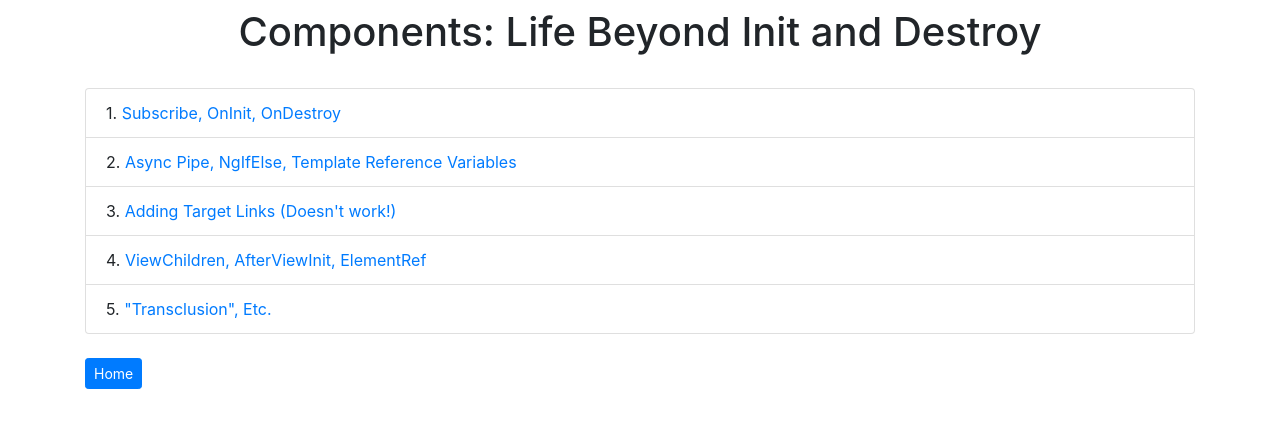
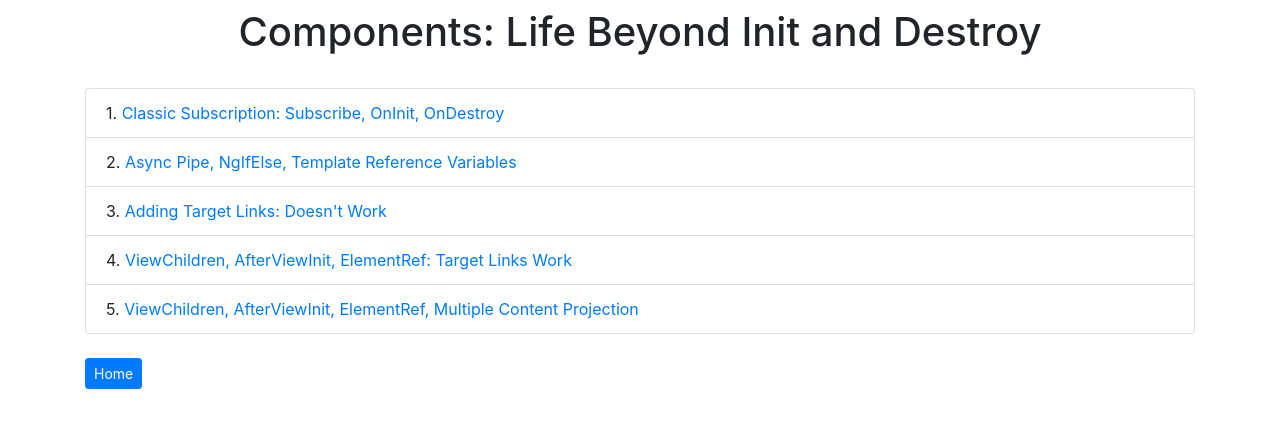
Before and after one commit to kmaida/ng-comp-life-client, an Angular app: page / in a window 1280 px wide. Shown: the top 428 px of the page. Built offline with nearby package versions, Linux system fonts and the light colour scheme.

Commit message:
Cleanup and error checking

```diff
--- a/src/app/pages/afterviewinit/afterviewinit.component.ts
+++ b/src/app/pages/afterviewinit/afterviewinit.component.ts
@@ -21,7 +21,7 @@ import { tap } from 'rxjs/operators';
 export class AfterviewinitComponent implements AfterViewInit, OnDestroy {
   hashSub: Subscription;
   dinoList$: Observable<IDinosaur[]>;
-  @ViewChildren('dinoElement') dinoList: QueryList<any>;
+  @ViewChildren('dinoElement') dinoList: QueryList<ElementRef>;
   initDinoElementSub: Subscription;
   scrollId: string;
   loading = true;
@@ -31,7 +31,7 @@ export class AfterviewinitComponent implements AfterViewInit, OnDestroy {
     private route: ActivatedRoute,
     private api: ApiService
   ) {
-    this._initHashSub();
+    this._subscribeToHashChange();
     this.dinoList$ = api.getDinos$().pipe(
       tap(
         (res) => this.loading = false,
@@ -43,7 +43,7 @@ export class AfterviewinitComponent implements AfterViewInit, OnDestroy {
     );
   }
 
-  private _initHashSub() {
+  private _subscribeToHashChange() {
     this.hashSub = this.route.fragment.subscribe(
       fragment => {
         if (fragment) {
@@ -69,10 +69,12 @@ export class AfterviewinitComponent implements AfterViewInit, OnDestroy {
 
   private _scrollToAnchor(queryList: QueryList<ElementRef>) {
     const scrollElementRef = queryList.find(
-      (el: ElementRef) => el.nativeElement.id === this.scrollId
+      (el: ElementRef) => el && el.nativeElement ? el.nativeElement.id === this.scrollId : null
     );
-    const pos = scrollElementRef.nativeElement.offsetTop || document.body.clientTop || 0;
-    window.scrollTo(0, pos);
+    if (scrollElementRef) {
+      const pos = scrollElementRef.nativeElement.offsetTop;
+      window.scrollTo(0, pos);
+    }
   }
 
   ngOnDestroy() {
--- a/src/app/pages/final/final.component.ts
+++ b/src/app/pages/final/final.component.ts
@@ -16,14 +16,12 @@ import { tap } from 'rxjs/operators';
 @Component({
   selector: 'app-final',
   templateUrl: './final.component.html',
-  styles: [`
-    :host ::ng-deep .notes { color: red; }
-  `]
+  styles: [`:host ::ng-deep .notes { color: red; }`]
 })
 export class FinalComponent implements AfterViewInit, OnDestroy {
   hashSub: Subscription;
   dinoList$: Observable<IDinosaur[]>;
-  @ViewChildren('dinoElement') dinoList: QueryList<any>;
+  @ViewChildren('dinoElement') dinoList: QueryList<ElementRef>;
   initDinoElementSub: Subscription;
   scrollId: string;
   loading = true;
@@ -33,7 +31,7 @@ export class FinalComponent implements AfterViewInit, OnDestroy {
     private route: ActivatedRoute,
     private api: ApiService
   ) {
-    this._initHashSub();
+    this._subscribeToHashChange();
     this.dinoList$ = api.getDinos$().pipe(
       tap(
         (res) => this.loading = false,
@@ -45,7 +43,7 @@ export class FinalComponent implements AfterViewInit, OnDestroy {
     );
   }
 
-  private _initHashSub() {
+  private _subscribeToHashChange() {
     this.hashSub = this.route.fragment.subscribe(
       fragment => {
         if (fragment) {
@@ -71,10 +69,12 @@ export class FinalComponent implements AfterViewInit, OnDestroy {
 
   private _scrollToAnchor(queryList: QueryList<ElementRef>) {
     const scrollElementRef = queryList.find(
-      (el: ElementRef) => el.nativeElement.id === this.scrollId
+      (el: ElementRef) => el && el.nativeElement ? el.nativeElement.id === this.scrollId : null
     );
-    const pos = scrollElementRef.nativeElement.offsetTop || document.body.clientTop || 0;
-    window.scrollTo(0, pos);
+    if (scrollElementRef) {
+      const pos = scrollElementRef.nativeElement.offsetTop;
+      window.scrollTo(0, pos);
+    }
   }
 
   ngOnDestroy() {
--- a/src/app/pages/home/home.component.html
+++ b/src/app/pages/home/home.component.html
@@ -2,18 +2,18 @@
 
 <ul class="list-group">
   <li class="list-group-item">
-    1. <a routerLink="/start">Subscribe, OnInit, OnDestroy</a>
+    1. <a routerLink="/start">Classic Subscription: Subscribe, OnInit, OnDestroy</a>
   </li>
   <li class="list-group-item">
     2. <a routerLink="/async">Async Pipe, NgIfElse, Template Reference Variables</a>
   </li>
   <li class="list-group-item">
-    3. <a routerLink="/targetlinks">Adding Target Links (Doesn't work!)</a>
+    3. <a routerLink="/targetlinks">Adding Target Links: Doesn't Work</a>
   </li>
   <li class="list-group-item">
-    4. <a routerLink="/afterviewinit">ViewChildren, AfterViewInit, ElementRef</a>
+    4. <a routerLink="/afterviewinit">ViewChildren, AfterViewInit, ElementRef: Target Links Work</a>
   </li>
   <li class="list-group-item">
-    5. <a routerLink="/final">"Transclusion", Etc.</a>
+    5. <a routerLink="/final">ViewChildren, AfterViewInit, ElementRef, Multiple Content Projection</a>
   </li>
 </ul>
```
